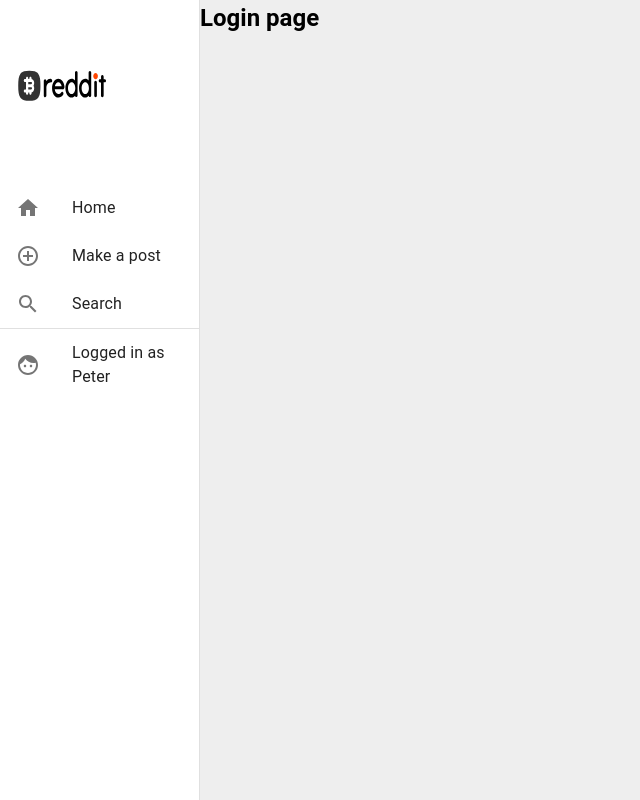
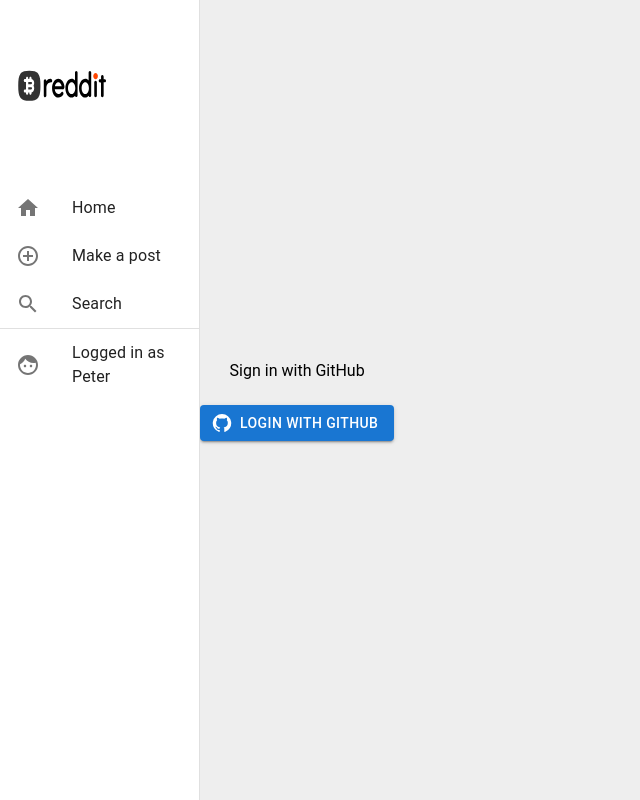
Before and after one commit to Lyton505/Breddit, a React (Vite) app: page /login in a window 1280 px wide. Shown: the whole page, without its empty margins (0-640 px from the left). Built offline with nearby package versions, Linux system fonts and the light colour scheme; no server answers; the database is empty.

Commit message:
Feature: Login page with Github

```diff
--- a/src/pages/Login.jsx
+++ b/src/pages/Login.jsx
@@ -1,7 +1,33 @@
-export default function Login(){
+import React from 'react';
+import { supabase } from '../utils/client.js';
+import Button from '@mui/material/Button';
+import GitHubIcon from '@mui/icons-material/GitHub';
+import Box from '@mui/material/Box';
+import Typography from '@mui/material/Typography';
+
+export default function LoginPage({signInWithGithub}) {
+
   return (
-    <div>
-      <h2>Login page</h2>
-    </div>
-  )
+    <Box
+      sx={{
+        display: 'flex',
+        flexDirection: 'column',
+        alignItems: 'center',
+        justifyContent: 'center',
+        height: '100vh',
+      }}
+    >
+      <Typography variant="h" gutterBottom>
+        Sign in with GitHub
+      </Typography>
+      <Button
+        variant="contained"
+        startIcon={<GitHubIcon />}
+        onClick={signInWithGithub}
+        sx={{ mt: 2 }}
+      >
+        Login with GitHub
+      </Button>
+    </Box>
+  );
 }
```
